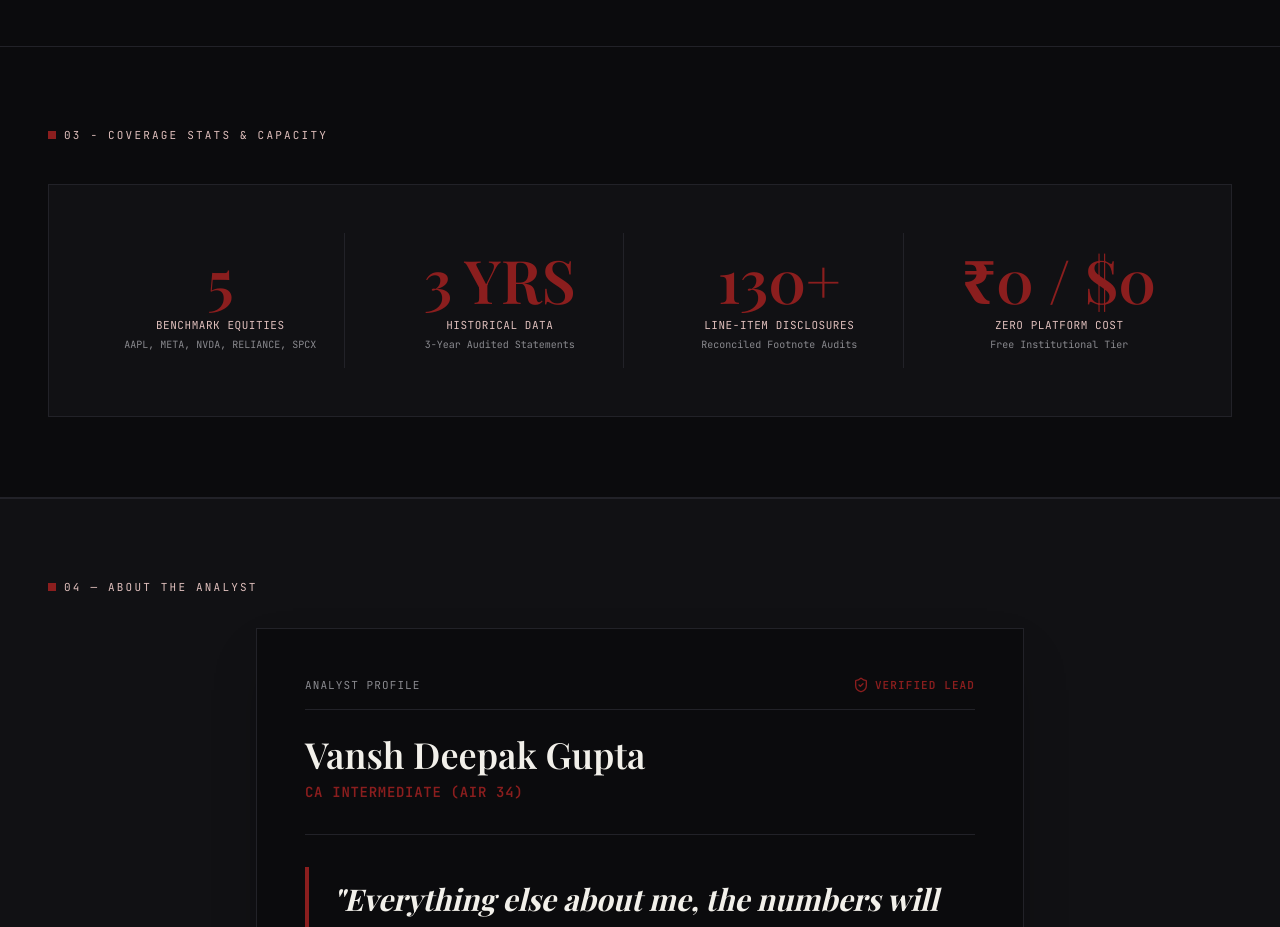
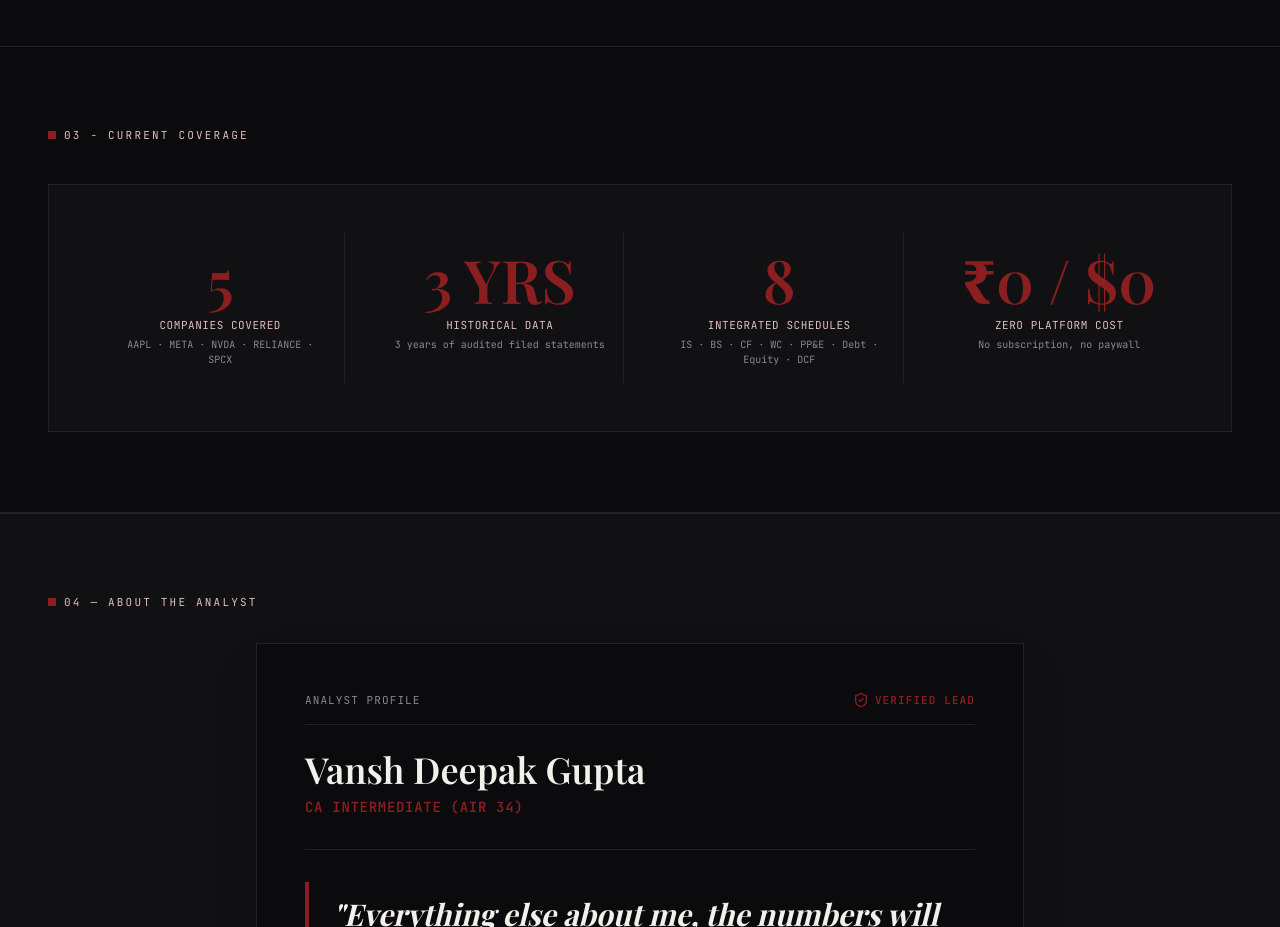
Before and after one commit to vanshgupta569-lab/Vansh-Gupta, a React (Vite) app: page / in a window 1280 px wide. Shown: the part 2560-3487 px from the top of the page. Built offline with nearby package versions, Linux system fonts and the light colour scheme; a web font is replaced by a local one.

Commit message:
Update CoverageStatsSection.tsx

```diff
--- a/src/components/CoverageStatsSection.tsx
+++ b/src/components/CoverageStatsSection.tsx
@@ -6,7 +6,7 @@ export const CoverageStatsSection: React.FC = () => {
       <div className="flex items-center gap-2 mb-10">
         <span className="w-2 h-2 bg-[#8B1E1E]" />
         <span className="font-mono text-[11px] text-[#dfbfbc] tracking-[0.2em] uppercase">
-          03 - COVERAGE STATS & CAPACITY
+          03 - CURRENT COVERAGE
         </span>
       </div>
 
@@ -16,9 +16,9 @@ export const CoverageStatsSection: React.FC = () => {
             5
           </div>
           <div className="font-mono text-[11px] text-[#dfbfbc] uppercase tracking-wider">
-            Benchmark Equities
+            Companies Covered
           </div>
-          <div className="font-mono text-[10px] text-[#8A8A8F] mt-1">AAPL, META, NVDA, RELIANCE, SPCX</div>
+          <div className="font-mono text-[10px] text-[#8A8A8F] mt-1">AAPL · META · NVDA · RELIANCE · SPCX</div>
         </div>
 
         <div className="text-center p-4 border-r hairline-border-r last:border-r-0">
@@ -28,17 +28,17 @@ export const CoverageStatsSection: React.FC = () => {
           <div className="font-mono text-[11px] text-[#dfbfbc] uppercase tracking-wider">
             Historical Data
           </div>
-          <div className="font-mono text-[10px] text-[#8A8A8F] mt-1">3-Year Audited Statements</div>
+          <div className="font-mono text-[10px] text-[#8A8A8F] mt-1">3 years of audited filed statements</div>
         </div>
 
         <div className="text-center p-4 border-r hairline-border-r last:border-r-0">
           <div className="font-display text-4xl sm:text-5xl lg:text-6xl text-[#8B1E1E] mb-2 font-semibold">
-            130+
+            8
           </div>
           <div className="font-mono text-[11px] text-[#dfbfbc] uppercase tracking-wider">
-            Line-Item Disclosures
+            Integrated Schedules
           </div>
-          <div className="font-mono text-[10px] text-[#8A8A8F] mt-1">Reconciled Footnote Audits</div>
+          <div className="font-mono text-[10px] text-[#8A8A8F] mt-1">IS · BS · CF · WC · PP&E · Debt · Equity · DCF</div>
         </div>
 
         <div className="text-center p-4">
@@ -48,7 +48,7 @@ export const CoverageStatsSection: React.FC = () => {
           <div className="font-mono text-[11px] text-[#dfbfbc] uppercase tracking-wider">
             Zero Platform Cost
           </div>
-          <div className="font-mono text-[10px] text-[#8A8A8F] mt-1">Free Institutional Tier</div>
+          <div className="font-mono text-[10px] text-[#8A8A8F] mt-1">No subscription, no paywall</div>
         </div>
       </div>
     </section>
```
